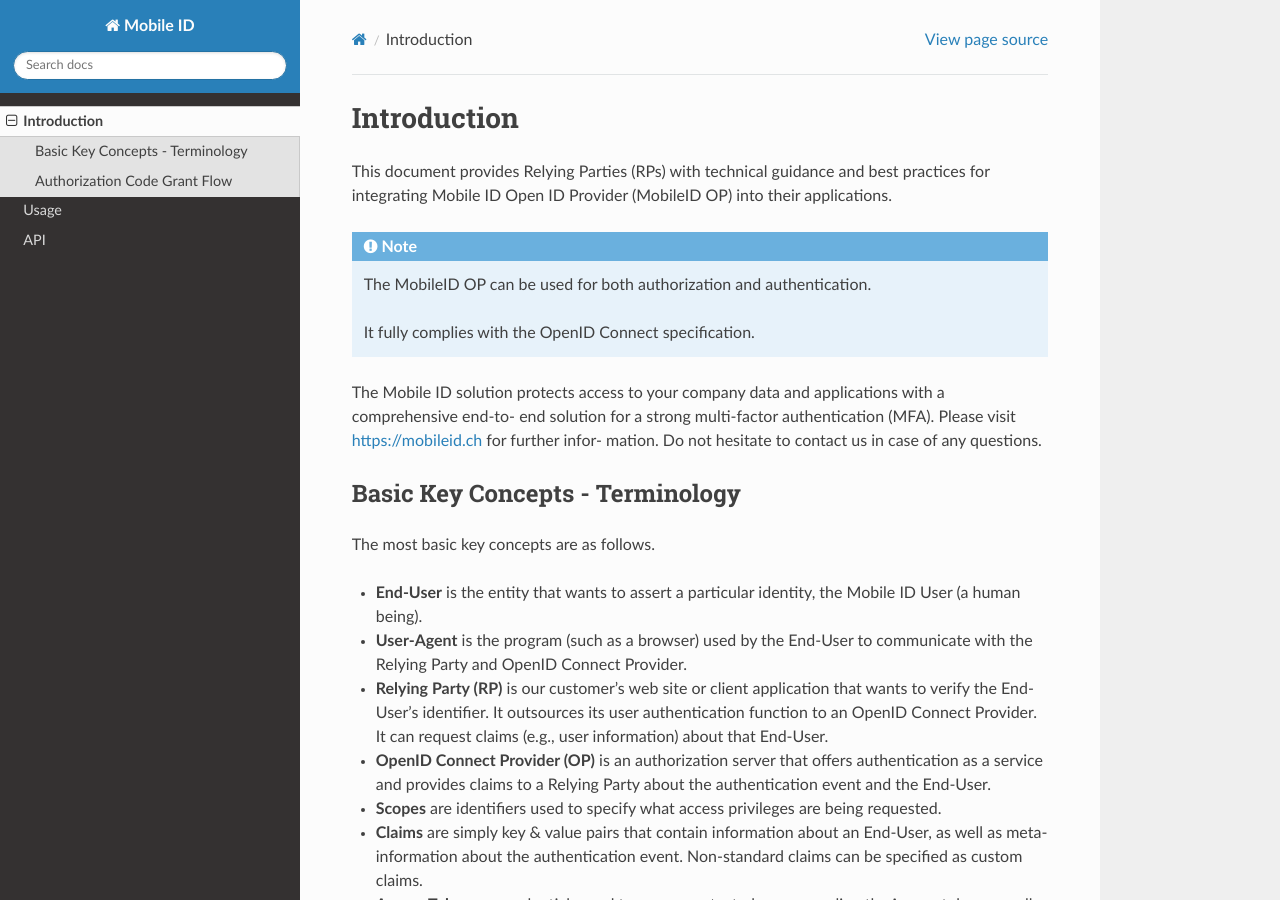
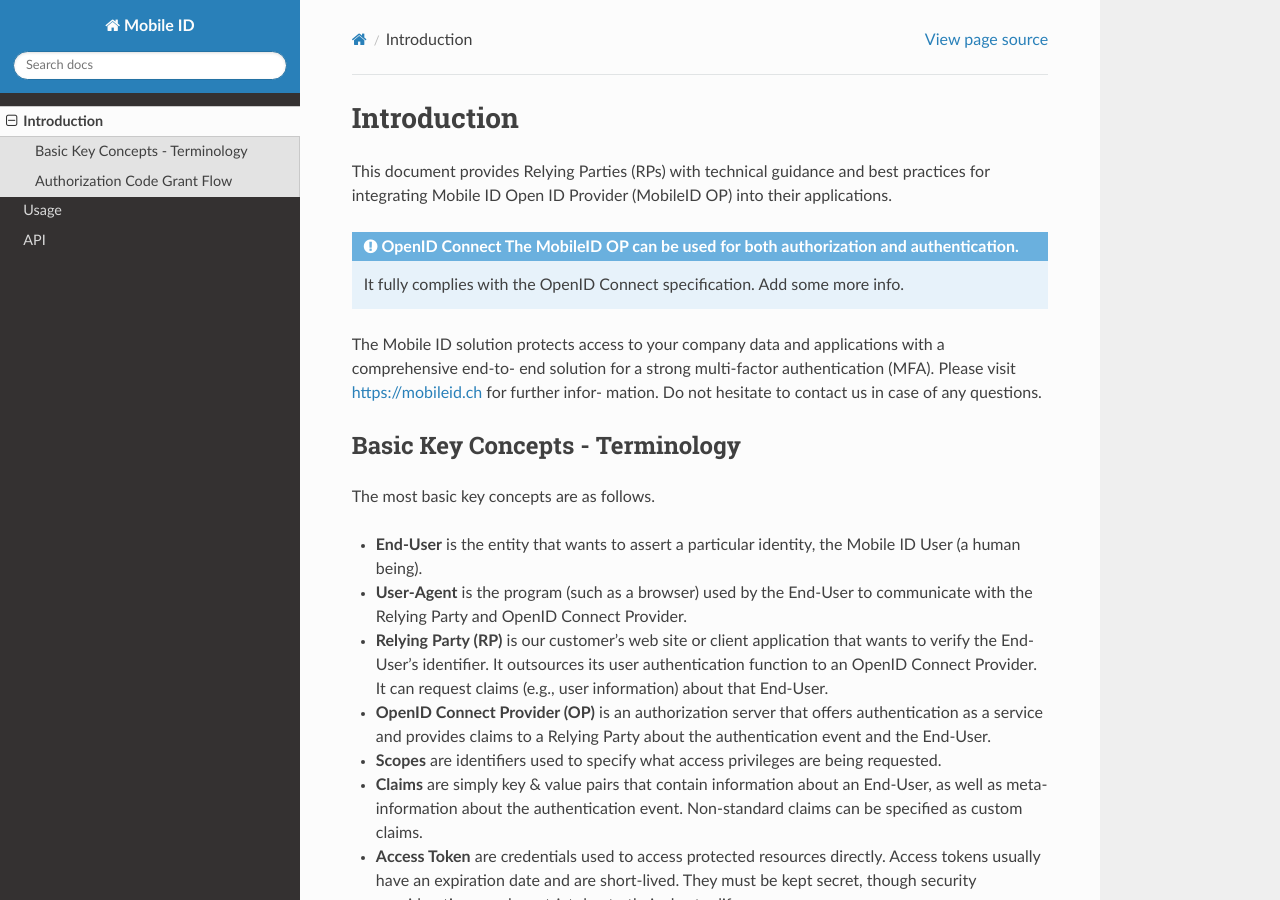
Before and after one commit to michaeltroxler/mobileid, a Sphinx documentation site: the page built from docs/source/introduction.rst, in a window 1280 px wide and 900 px high. Built offline with Sphinx 7.4.7 and the Read the Docs theme 3.1.0, drawn with Linux system fonts in a browser that asks for light colours; pages that are not in the unit, such as notebooks, are missing from menus.

Commit message:
Update introduction.rst

```diff
--- a/docs/source/introduction.rst
+++ b/docs/source/introduction.rst
@@ -4,9 +4,10 @@ Introduction
 This document provides Relying Parties (RPs) with technical guidance and best practices for integrating Mobile
 ID Open ID Provider (MobileID OP) into their applications.
 
-.. note:: The MobileID OP can be used for both authorization and authentication.
+.. admonition:: OpenID Connect
+   The MobileID OP can be used for both authorization and authentication.
 
-   It fully complies with the OpenID Connect specification.
+   It fully complies with the OpenID Connect specification. Add some more info.
 
 The Mobile ID solution protects access to your company data and applications with a comprehensive end-to-
 end solution for a strong multi-factor authentication (MFA). Please visit https://mobileid.ch for further infor-
```
